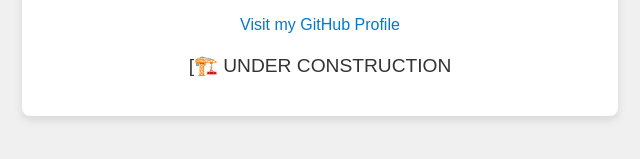
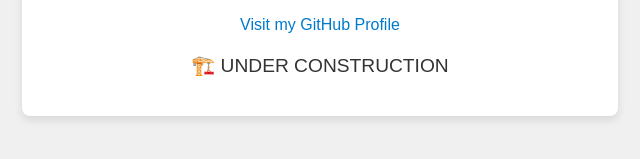
Before and after one commit to Gitspert25/gitspert25.github.io, a plain HTML site: page index.html in a window 1280 px wide. Shown: the part 425-584 px from the top of the page, 320-960 px from the left. Drawn offline with Linux system fonts and the light colour scheme.

Commit message:
Update index.html

```diff
--- a/index.html
+++ b/index.html
@@ -47,7 +47,7 @@
         <p>Hi there! I'm Gitspert, and this is my awesome GitHub Pages site.</p>
         <p>Feel free to explore my projects and connect with me!</p>
         <a href="https://github.com/Gitspert25" target="_blank">Visit my GitHub Profile</a>
-        <p>[🏗️ UNDER CONSTRUCTION</p>
+        <p>🏗️ UNDER CONSTRUCTION</p>
     </div>
 </body>
 </html>
```
